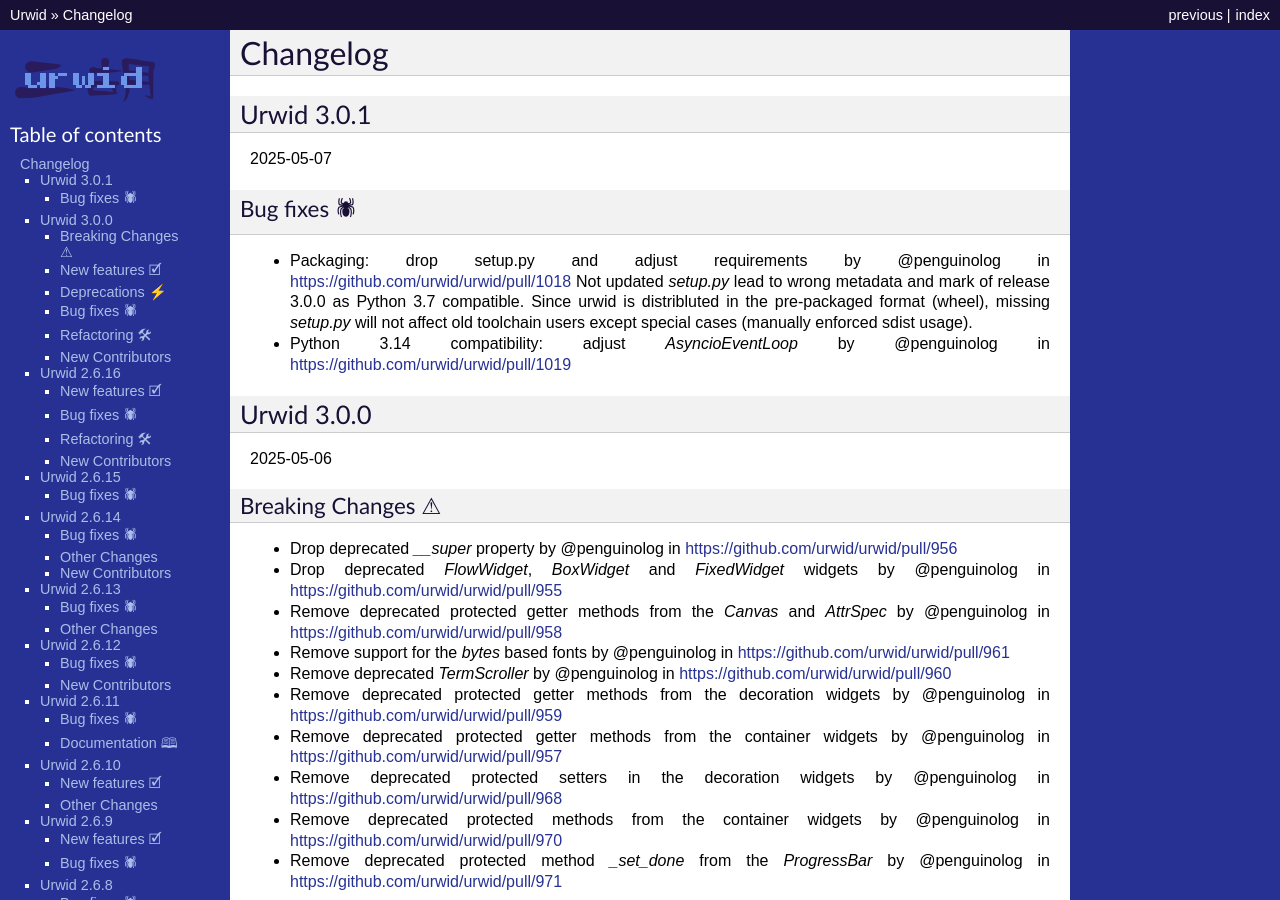
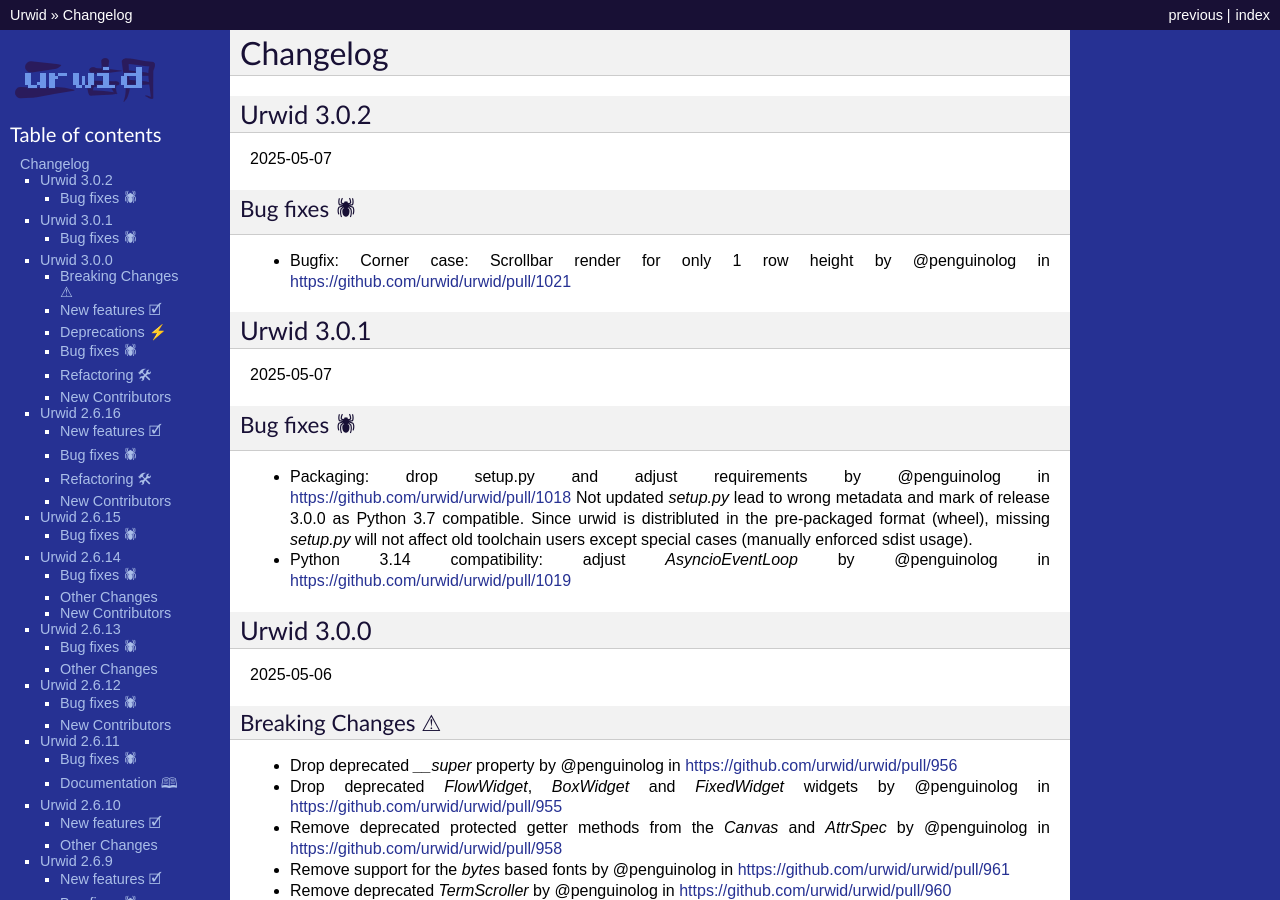
Before and after one commit to urwid/urwid, a Sphinx documentation site: the page built from docs/changelog.rst, in a window 1280 px wide and 900 px high. Built offline with Sphinx 7.4.7, drawn with Linux system fonts in a browser that asks for light colours.

Commit message:
Bugfix: Corner case: Scrollbar render for only 1 row height (#1021) (#1022)
In the case of only 1 row for render and scroll position not on the top,
`ScrollBar` should not try to render extra 1 line

Co-authored-by: Aleksei Stepanov <alekseis@nvidia.com>

```diff
--- a/docs/changelog.rst
+++ b/docs/changelog.rst
@@ -1,6 +1,15 @@
 
 Changelog
 ---------
+
+Urwid 3.0.2
+===========
+
+2025-05-07
+
+Bug fixes 🕷
+++++++++++++
+* Bugfix: Corner case: Scrollbar render for only 1 row height by @penguinolog in https://github.com/urwid/urwid/pull/1021
 
 Urwid 3.0.1
 ===========
```
